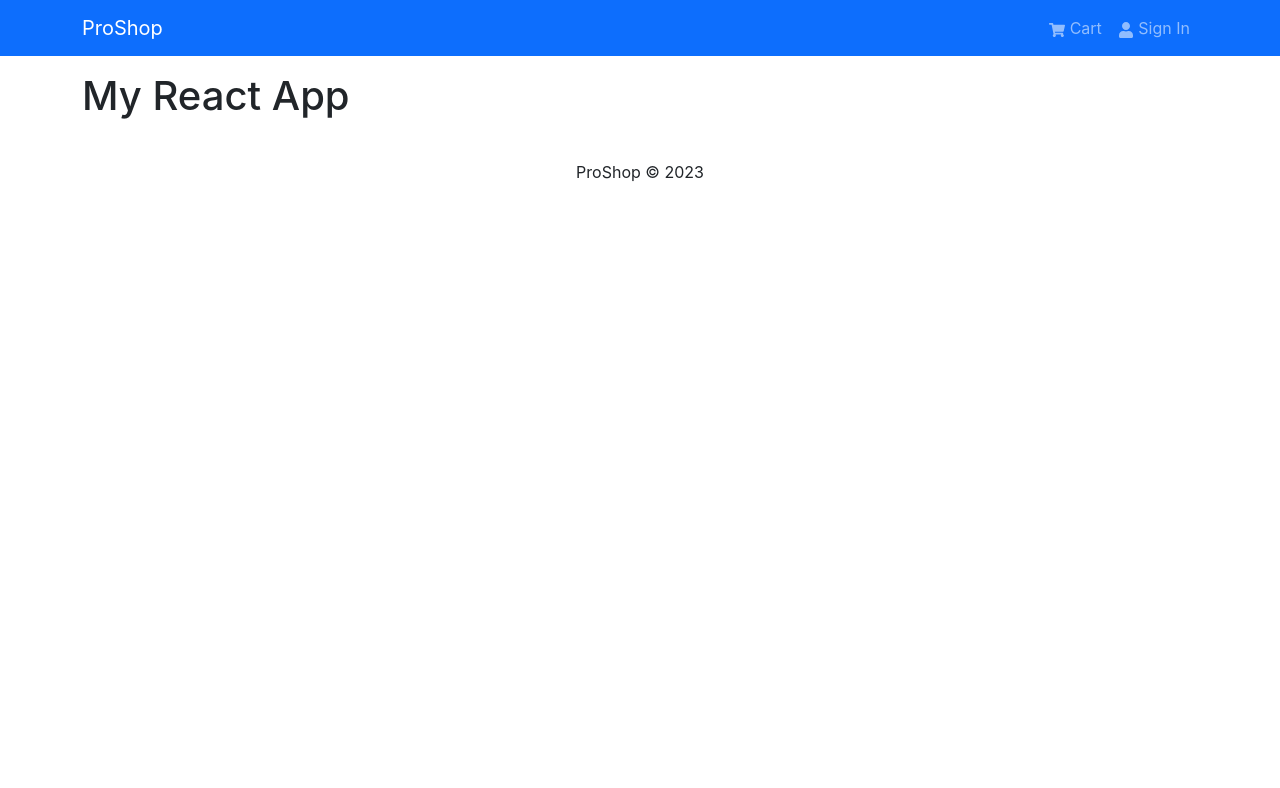
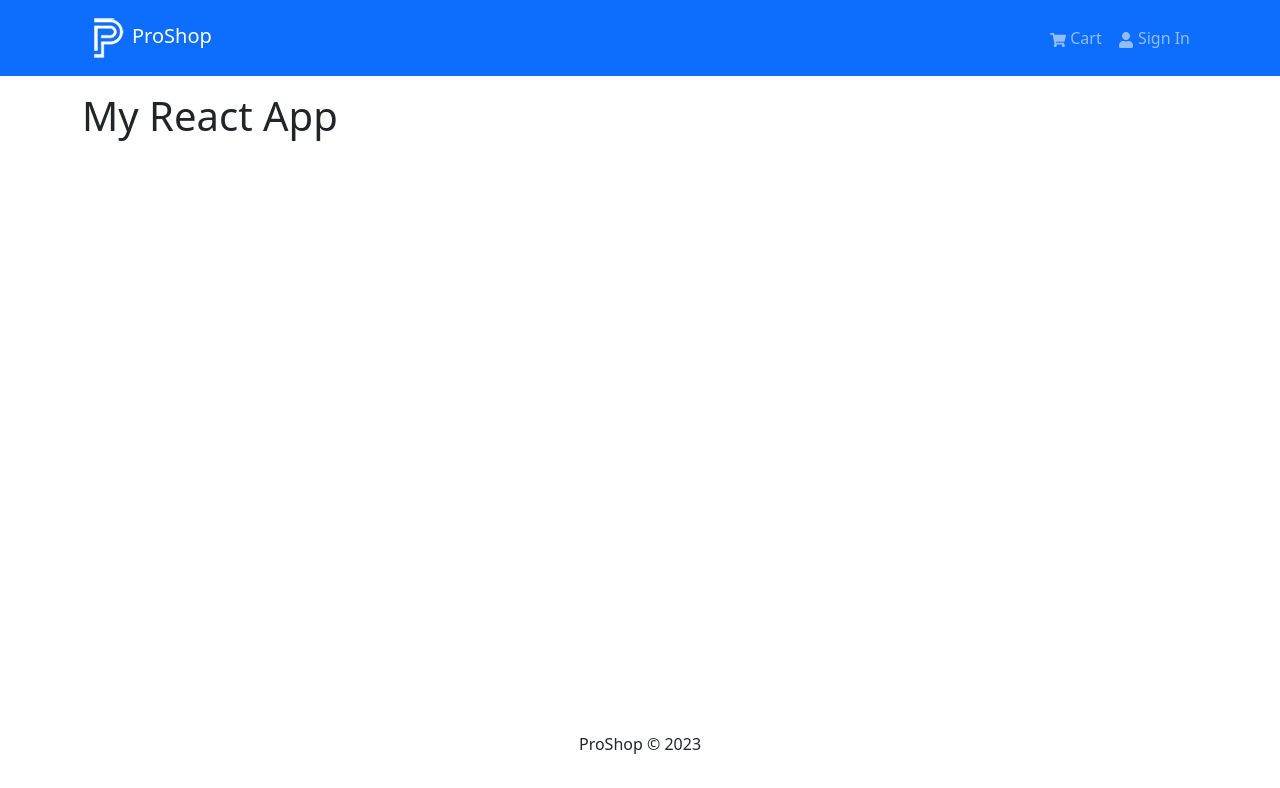
Before and after one commit to mahdihassani12/Proshop, a React (Create React App) app in the folder frontend/: page / in a window 1280 px wide. Shown: the top 788 px of the page. Built offline with nearby package versions, Linux system fonts and the light colour scheme.

Commit message:
adding custom stylesheet and logo

```diff
--- /dev/null
+++ b/frontend/src/assets/index.css
@@ -0,0 +1,53 @@
+main {
+  min-height: 80vh;
+}
+
+.rating span {
+  margin: 0.1rem;
+}
+
+.rating svg {
+  color: #f8e825;
+}
+
+.rating-text {
+  font-size: 0.8rem;
+  font-weight: 600;
+  padding-left: 0.5rem;
+}
+
+.product-title {
+  height: 2.5em; /* Set a fixed height */
+  overflow: hidden; /* Hide overflow content */
+  text-overflow: ellipsis; /* Add ellipsis for long text */
+  white-space: nowrap; /* Prevent wrapping */
+}
+
+table td,
+table th {
+  text-align: center;
+}
+
+.review {
+  margin-top: 30px;
+}
+
+.review h2 {
+  font-size: 24px;
+  background: #f4f4f4;
+  padding: 10px;
+  border: 1px solid #ddd;
+}
+
+.review button {
+  margin-top: 10px;
+}
+
+.carousel-caption {
+  position: absolute;
+  width: 100%;
+  left: 0;
+  right: 0;
+  bottom: 0;
+  background: rgba(0, 0, 0, 0.5);
+}
--- a/frontend/src/components/Header.jsx
+++ b/frontend/src/components/Header.jsx
@@ -1,11 +1,16 @@
 import { Navbar, Nav, Container } from "react-bootstrap";
 import { FaShoppingCart, FaUser } from "react-icons/fa";
+import logo from '../assets/logo.png';
+
 const Header = () => {
   return (
     <header>
       <Navbar bg="primary" variant="dark" expand="lg" collapseOnSelect>
         <Container>
-          <Navbar.Brand href="/">ProShop</Navbar.Brand>
+          <Navbar.Brand href="/">
+            <img src={ logo } alt="logo" />
+            ProShop
+          </Navbar.Brand>
           <Navbar.Toggle aria-controls="basic-navbar-nav" />
           <Navbar.Collapse id="basic-navbar-nav">
             <Nav className="ms-auto">
--- a/frontend/src/index.css
+++ /dev/null
@@ -1,13 +0,0 @@
-body {
-  margin: 0;
-  font-family: -apple-system, BlinkMacSystemFont, 'Segoe UI', 'Roboto', 'Oxygen',
-    'Ubuntu', 'Cantarell', 'Fira Sans', 'Droid Sans', 'Helvetica Neue',
-    sans-serif;
-  -webkit-font-smoothing: antialiased;
-  -moz-osx-font-smoothing: grayscale;
-}
-
-code {
-  font-family: source-code-pro, Menlo, Monaco, Consolas, 'Courier New',
-    monospace;
-}
--- a/frontend/src/index.js
+++ b/frontend/src/index.js
@@ -1,7 +1,7 @@
 import React from 'react';
 import ReactDOM from 'react-dom/client';
 import 'bootstrap/dist/css/bootstrap.min.css';
-import './index.css';
+import './assets/index.css';
 import App from './App';
 
 const root = ReactDOM.createRoot(document.getElementById('root'));
```
Also changed, not shown: frontend/src/assets/logo.png (added).
